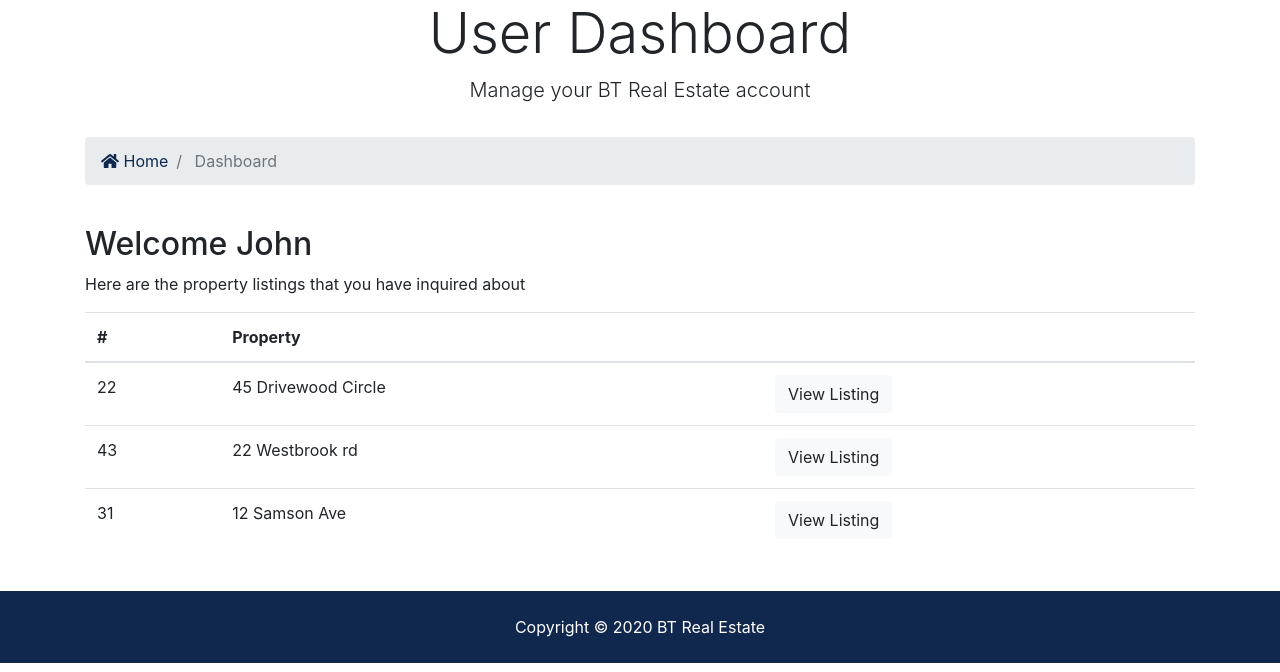
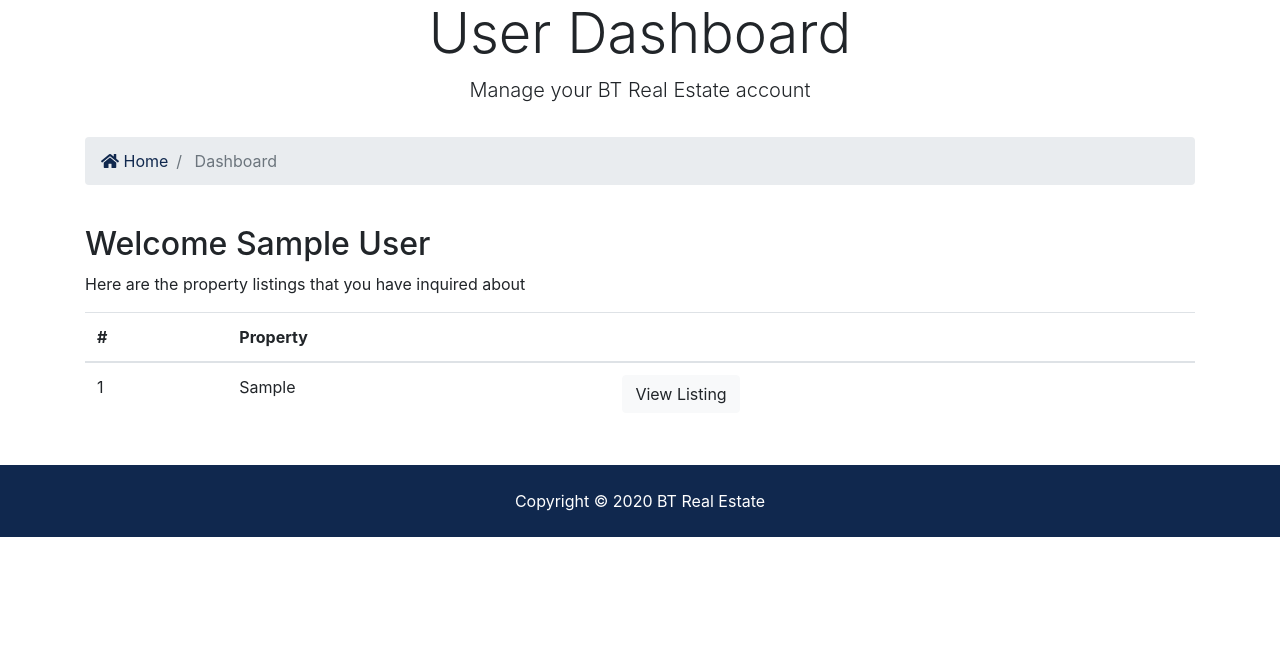
Before and after one commit to SyedShahiq/real_state, a Django app: page /accounts/dashboard in a window 1280 px wide. Shown: the part 128-800 px from the top of the page. Run offline with Django 3.2, Linux system fonts and the light colour scheme; a user stored in the database is signed in; tables that the repository leaves empty hold one stand-in row (values such as "Sample post"); some libraries are stand-ins or nearby versions.

Commit message:
Content added to dashboard

```diff
--- a/accounts/views.py
+++ b/accounts/views.py
@@ -1,6 +1,8 @@
-from django.shortcuts import render, redirect
-from django.contrib import messages, auth
+from django.contrib import auth, messages
 from django.contrib.auth.models import User
+from django.shortcuts import redirect, render
+
+from contacts.models import Contact
 
 
 def register(request):
@@ -24,7 +26,8 @@ def register(request):
                         username=username, email=email, password=password, first_name=first_name, last_name=last_name)
                     user.save()
                     # auth.login(username)
-                    messages.success(request, 'You are now registerd and can login')
+                    messages.success(
+                        request, 'You are now registerd and can login')
                     return redirect('login')
         else:
             messages.error(request, "Password don't match")
@@ -37,13 +40,13 @@ def login(request):
     if request.method == 'POST':
         username = request.POST['username']
         password = request.POST['password']
-        user = auth.authenticate(username=username,password=password)
+        user = auth.authenticate(username=username, password=password)
         if user is not None:
-            auth.login(request,user)
-            messages.success(request,'You are now logged in')
+            auth.login(request, user)
+            messages.success(request, 'You are now logged in')
             return redirect('dashboard')
         else:
-            messages.error(request,'Invalid Credentials')
+            messages.error(request, 'Invalid Credentials')
             return redirect('login')
     else:
         return render(request, 'accounts/login.html')
@@ -52,9 +55,14 @@ def login(request):
 def logout(request):
     if request.method == 'POST':
         auth.logout(request)
-        messages.success(request,'You are logged out')
+        messages.success(request, 'You are logged out')
         return redirect('index')
 
 
 def dashboard(request):
-    return render(request, 'accounts/dashboard.html')
+    user_contacts = Contact.objects.order_by(
+        '-contact_date').filter(user_id=request.user.id)
+    context = {
+        'contacts': user_contacts
+    }
+    return render(request, 'accounts/dashboard.html', context)
--- a/templates/accounts/dashboard.html
+++ b/templates/accounts/dashboard.html
@@ -19,7 +19,7 @@
         <nav aria-label="breadcrumb">
             <ol class="breadcrumb">
                 <li class="breadcrumb-item">
-                    <a href="index.html">
+                    <a href="{% url 'index' %}">
                         <i class="fas fa-home"></i> Home</a>
                 </li>
                 <li class="breadcrumb-item active"> Dashboard</li>
@@ -32,7 +32,8 @@
     <div class="container">
         <div class="row">
             <div class="col-md-12">
-                <h2>Welcome John</h2>
+                {% if contacts %}
+                <h2>Welcome {{user.first_name}} {{user.last_name}}</h2>
                 <p>Here are the property listings that you have inquired about</p>
                 <table class="table">
                     <thead>
@@ -43,29 +44,20 @@
                         </tr>
                     </thead>
                     <tbody>
+                        {% for contact in contacts  %}
                         <tr>
-                            <td>22</td>
-                            <td>45 Drivewood Circle</td>
+                            <td>{{contact.id}}</td>
+                            <td>{{contact.listing}}</td>
                             <td>
-                                <a class="btn btn-light" href="#">View Listing</a>
+                                <a class="btn btn-light" href="{% url 'listing' contact.listing_id %}">View Listing</a>
                             </td>
                         </tr>
-                        <tr>
-                            <td>43</td>
-                            <td>22 Westbrook rd</td>
-                            <td>
-                                <a class="btn btn-light" href="#">View Listing</a>
-                            </td>
-                        </tr>
-                        <tr>
-                            <td>31</td>
-                            <td>12 Samson Ave</td>
-                            <td>
-                                <a class="btn btn-light" href="#">View Listing</a>
-                            </td>
-                        </tr>
+                        {% endfor %}
                     </tbody>
                 </table>
+                {% else %}
+                <p>You have not made any iquiries</p>
+                {% endif %}
             </div>
         </div>
     </div>
```
